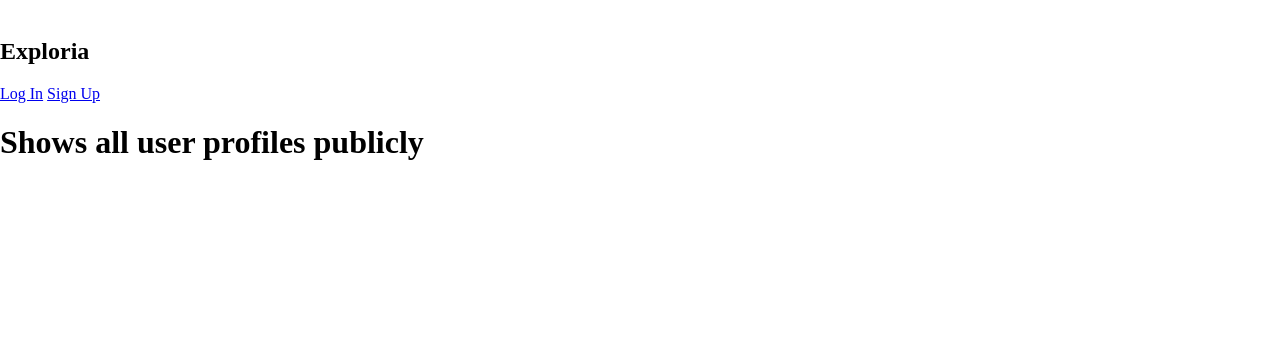
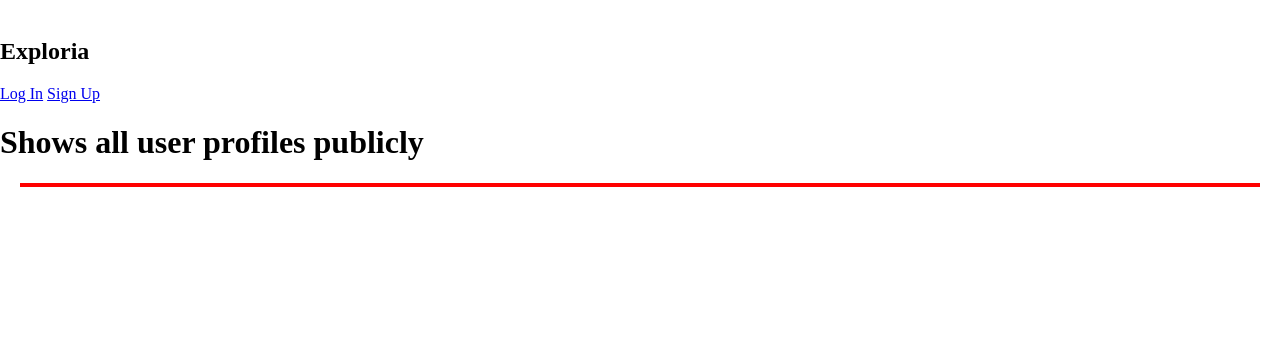
Before and after one commit to bryancurtis3/exploria-app, a Django app: page /users/ in a window 1280 px wide. Shown: the top 363 px of the page. Run offline with Django 3.2, Linux system fonts and the light colour scheme; style sheets or scripts are compiled from the project's sources; some libraries are stand-ins or nearby versions.

Commit message:
Add CSS styling and create user list and profile template

```diff
--- a/main_app/models.py
+++ b/main_app/models.py
@@ -1,3 +1,4 @@
+from typing import Mapping
 from django.db import models
 
 from django.db.models import Model
--- a/main_app/static/styles/main.scss
+++ b/main_app/static/styles/main.scss
@@ -1,3 +1,6 @@
+// Fonts
+@import url('https://fonts.googleapis.com/css2?family=Rubik:wght@400;500;800&display=swap');
+
 // Resets CSS
 * {
   box-sizing: border-box;
@@ -39,6 +42,8 @@ body {
   grid-gap: 10px;
   margin: 20px;
   border: 2px solid red;
+  font-family: 'Rubik', sans-serif;
+  font-size: 24px;
 }
 // Holds all user information on left
 .left-user-info {
@@ -58,3 +63,15 @@ body {
   border: 2px solid blue;
   background-color: var(--mediumorange);
 }
+
+// index page of all user profiles main container
+.users-show-main {
+  display: grid;
+  grid-template-columns: 100%;
+  grid-template-rows: 100%;
+  grid-gap: 10px;
+  margin: 20px;
+  border: 2px solid red;
+  font-family: 'Rubik', sans-serif;
+  font-size: 24px;
+}
--- a/main_app/templates/user_list.html
+++ b/main_app/templates/user_list.html
@@ -5,8 +5,21 @@
 {% block content %}
 
 <h1> Shows all user profiles publicly </h1>
+
+<main class="users-show-main">
 {% for user in users%}
-<h2>{{user.location}}</h2>
+    <section class="left-user-info">
+      <span><img src="{{user.image}}" alt="Profile picture of {{user.user.username}}"></span>
+      <article class="user-info-text">
+        <p>{{user.user.username}}</p>
+        <p>{{user.user.first_name}} {{user.user.last_name}}</p>
+        <p>{{user.location}}</p>
+
+      </article>
+    </section>
+
+
+  </main>
 {% endfor %}
 
 {% endblock %}
```
Also changed, not shown: static/styles/main.css (+14 -1 lines), 1 other file.
